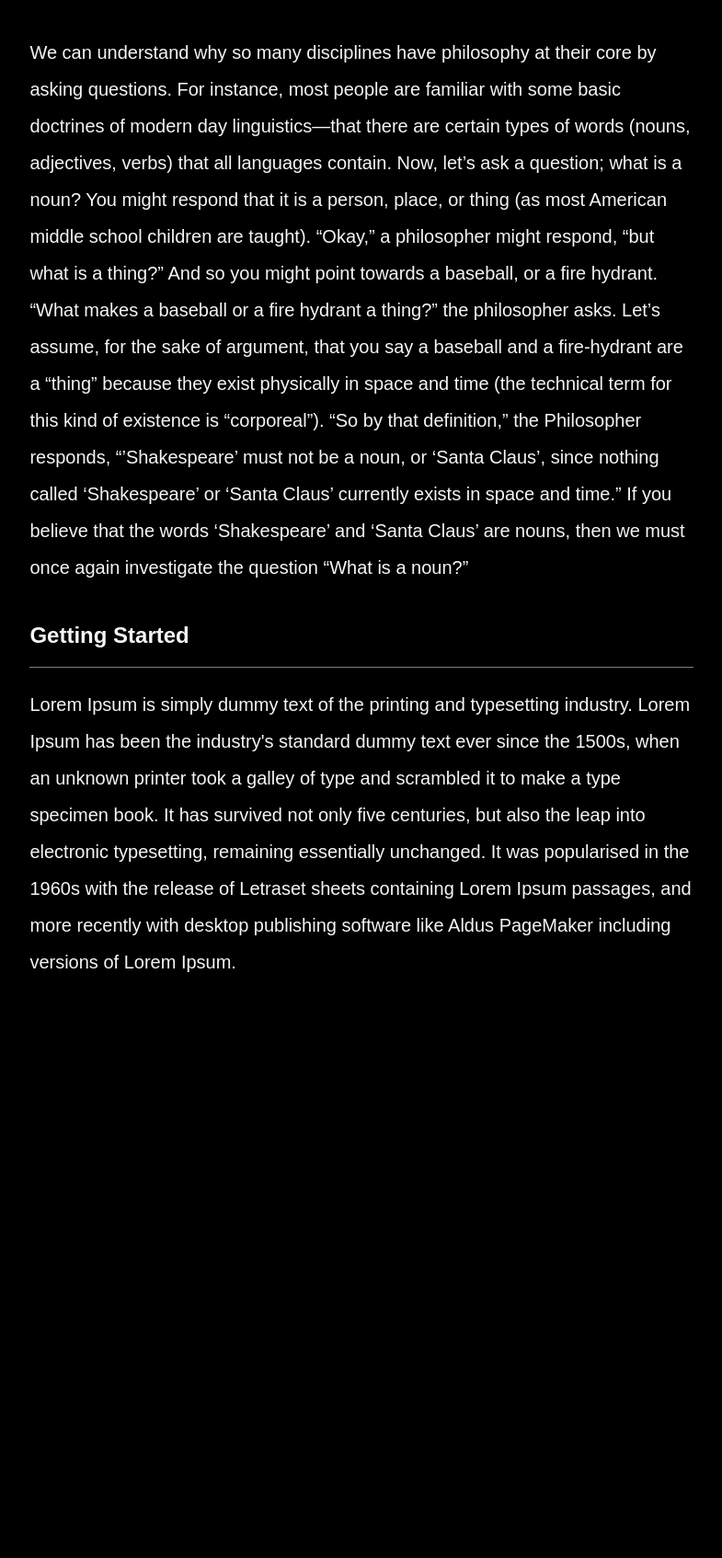
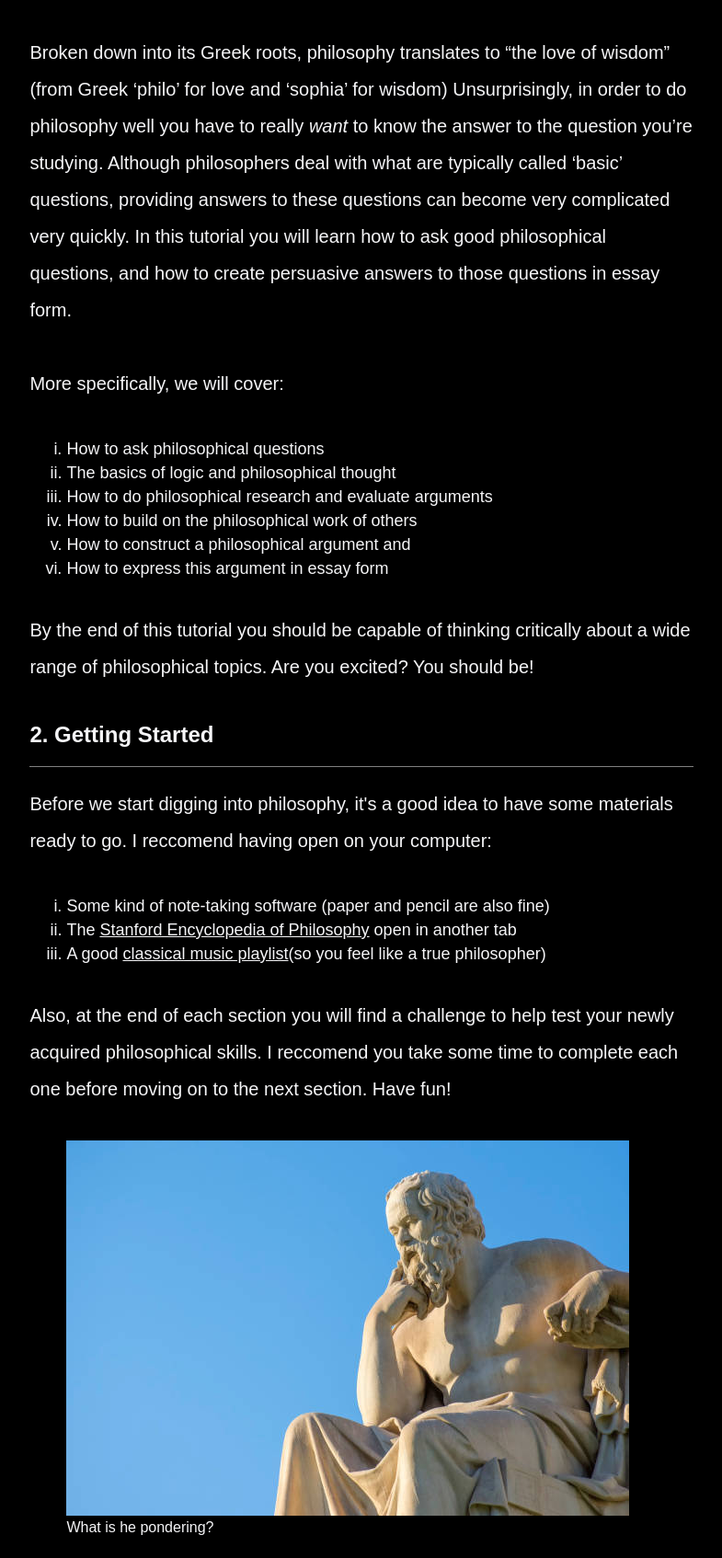
Before and after one commit to kylecstrouse/Philosophy_Essay_Tutorial, a plain HTML site: page index.html in a window 1280 px wide. Shown: the part 701-2395 px from the top of the page at 92% size, without its empty margins (418-1203 px from the left). Before the commit the page ends 1795 px from the top, so only its background shows below. Drawn offline with Linux system fonts and the light colour scheme.

Commit message:
Finished copy for index page, created 'ask questions' page
The 'how to ask philosophical questions page' has been created and now just needs copy added to it. Code for the website is finished besides some minor polish

```diff
--- a/index.html
+++ b/index.html
@@ -38,12 +38,12 @@
                         </ul>
                     </div>
 
-                    <button class="dropdown-btn">Before You Write<i class="fa fa-caret-down dropdown-btn"></i>
+                    <button class="dropdown-btn">How To Ask Philosophical Questions<i class="fa fa-caret-down dropdown-btn"></i>
                     </button>
                     <div class="dropdown-container">
                         <ul>
-                            <li><a href="#choosingaquestion" class="nav-link">Choosing a Question</a></li>
-                           <li><a href="#doingresearch" class="nav-link">Doing Research</a></li>
+                            <li><a href="./howtoaskphilosophicalquestions.html#thebranchesofphilosophy" class="nav-link">The Branches of Philosophy</a></li>
+                           <li><a href="./howtoaskphilosophicalquestions.html#generalorspecific" class="nav-link">General or Specifc?</a></li>
                         </ul>
                     </div>
 
@@ -62,17 +62,40 @@
                         Philosophy is the study of questions. More specifically, philosophy is the study of <em>fundamental</em> questions. “What is a right action?” “What is the world made out of?” and “Why is there something rather than nothing?” are all typical examples of these fundamental questions. But not all philosophy is concerned with fundamental questions. If you have ever asked yourself a question that you didn’t know the answer to, and thought about the answer to that question, then you did philosophy. That is because philosophy is an <em>interdisciplinary</em> study. In fact, it is the foundation for almost <em>all</em> forms of study, from physics and organic chemistry to art and anthropology.
                     </p>
                     <p>
-                        We can understand why so many disciplines have philosophy at their core by asking questions. For instance, most people are familiar with some basic doctrines of modern day linguistics—that there are certain types of words (nouns, adjectives, verbs) that all languages contain. Now, let’s ask a question; what is a noun? You might respond that it is a person, place, or thing (as most American middle school children are taught). “Okay,” a philosopher might respond, “but what is a thing?” And so you might point towards a baseball, or a fire hydrant. “What makes a baseball or a fire hydrant a thing?” the philosopher asks. Let’s assume, for the sake of argument, that you say a baseball and a fire-hydrant are a “thing” because they exist physically in space and time (the technical term for this kind of existence is “corporeal”). “So by that definition,” the Philosopher responds, “’Shakespeare’ must not be a noun, or ‘Santa Claus’, since nothing called ‘Shakespeare’ or ‘Santa Claus’ currently exists in space and time.” If you believe that the words ‘Shakespeare’ and ‘Santa Claus’ are nouns, then we must once again investigate the question “What is a noun?”
+                        Broken down into its Greek roots, philosophy translates to “the love of wisdom” (from Greek ‘philo’ for love and ‘sophia’ for wisdom) Unsurprisingly, in order to do philosophy well you have to really <em>want</em> to know the answer to the question you’re studying. Although philosophers deal with what are typically called ‘basic’ questions, providing answers to these questions can become very complicated very quickly. In this tutorial you will learn how to ask good philosophical questions, and how to create persuasive answers to those questions in essay form.
                     </p>
+                    <p>
+                        More specifically, we will cover:
+                    </p>
+                    <ul>
+                        <li>How to ask philosophical questions</li>
+                        <li>The basics of logic and philosophical thought</li>
+                        <li>How to do philosophical research and evaluate arguments</li>
+                        <li>How to build on the philosophical work of others</li>
+                        <li>How to construct a philosophical argument and</li>
+                        <li>How to express this argument in essay form</li>
+                    </ul>
+                    <p>By the end of this tutorial you should be capable of thinking critically about a wide range of philosophical topics. Are you excited? You should be!</p>
                 </section>
 
                 <section class="main-section" id="gettingstarted">
                     <header>
-                        <h1>Getting Started</h1>
+                        <h1>2. Getting Started</h1>
                     </header>
-                    <p>Lorem Ipsum is simply dummy text of the printing and typesetting industry. Lorem Ipsum has been the industry's standard dummy text ever since the 1500s, when an unknown printer took a galley of type and scrambled it to make a type specimen book. It has survived not only five centuries, but also the leap into electronic typesetting, remaining essentially unchanged. It was popularised in the 1960s with the release of Letraset sheets containing Lorem Ipsum passages, and more recently with desktop publishing software like Aldus PageMaker including versions of Lorem Ipsum.</p>
+                    <p>Before we start digging into philosophy, it's a good idea to have some materials ready to go. I reccomend having open on your computer:</p>
+                    <ul>
+                        <li>Some kind of note-taking software (paper and pencil are also fine)</li>
+                        <li>The <a href="https://plato.stanford.edu/" target="_blank">Stanford Encyclopedia of Philosophy</a> open in another tab</li>
+                        <li>A good <a href="https://youtu.be/V7IUtUsfARA" target="_blank">classical music playlist</a>(so you feel like a true philosopher)</li>
+                    </ul>
+                    <p>Also, at the end of each section you will find a challenge to help test your newly acquired philosophical skills. I reccomend you take some time to complete each one before moving on to the next section. Have fun!</p>
                 </section>
 
+                <!-- IMAGE -->
+                <figure class="figure">
+                    <img src="/Philosophy_Essay_Tutorial/images/istockphoto-813293954-612x612.jpg" alt="A picture of a philosopher">
+                    <figcaption>What is he pondering?</figcaption>
+                </figure>
             </div>
 
         </main>
--- a/style.css
+++ b/style.css
@@ -120,6 +120,15 @@
     flex-direction: column;
 }
 
+.main-section ul {
+    list-style:lower-roman;
+}
+
+.main-section li {
+    padding-top: 5px;
+    font-size: 18px;
+}
+
 .main-section header {
     display: flex;
     flex-direction: column;
```
Also changed, not shown: howtoaskphilosophicalquestions.html (added, +84 -0 lines), images/istockphoto-813293954-612x612.jpg (added).
